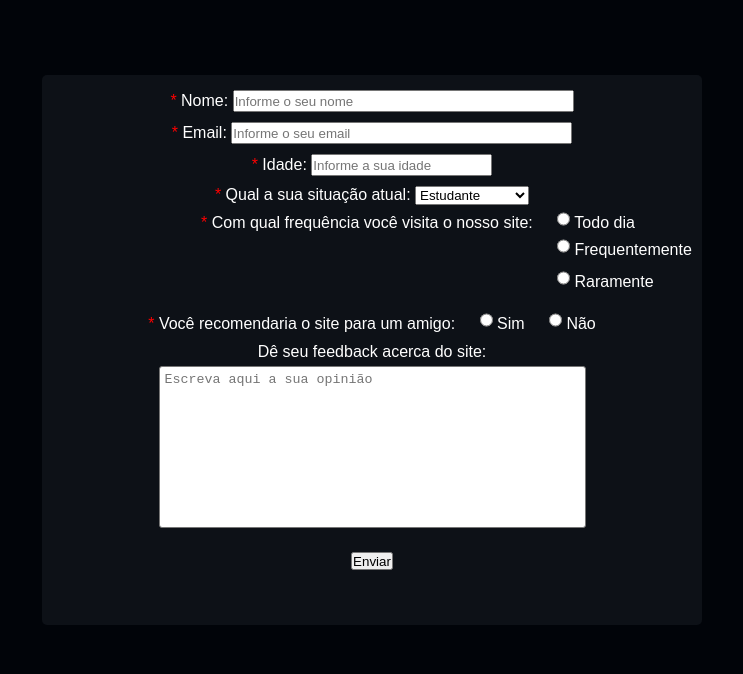
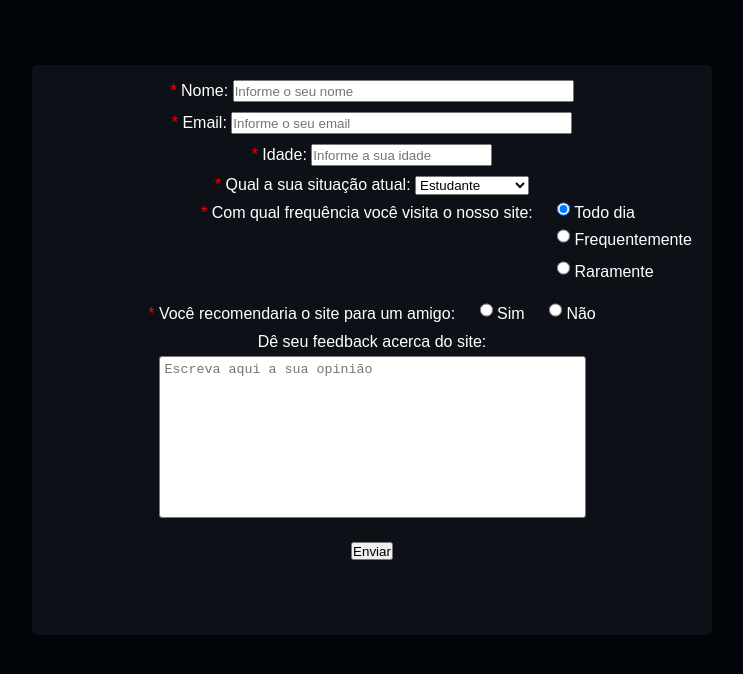
Before and after one commit to klucasnunes/Formulario-de-pesquisa, a plain HTML site: page index.html in a window 1280 px wide. Shown: the part 50-724 px from the top of the page, without its empty margins (268-1011 px from the left). Drawn offline with Linux system fonts and the light colour scheme.

Commit message:
alterações

```diff
--- a/index.html
+++ b/index.html
@@ -16,19 +16,16 @@
 
     <main>
         <article>
-            <p>
-
-            </p>
-            <p class="alinhado"><span>*</span> Nome:
+            <p class="alinhado"> <span>*</span> Nome:            <!-- CAMPO DE ENTRADA NOME DO USUÁRIO -->
                 <input type="text" name="txtNome" id="txtNome" placeholder="Informe o seu nome" size="40">
             </p>
-            <p class="alinhado"><span>*</span> Email:
+            <p class="alinhado"> <span>*</span> Email:          <!-- CAMPO DE ENTRADA EMAIL   -->
                 <input type="email" name="txtEmail" id="txtEmail" placeholder="Informe o seu email" size="40">
             </p>
-            <p class="alinhado" ><span>*</span> Idade:
+            <p class="alinhado" > <span>*</span> Idade:         <!-- CAMPO DE ENTRADA IDADE -->
                 <input type="number" name="txtIdade" id="txtIdade" placeholder="Informe a sua idade" size="40">
             </p>
-            <p class="alinhado" ><span>*</span> Qual a sua situação atual:
+            <p class="alinhado" > <span>*</span> Qual a sua situação atual:
                 <select name="situacao_atual" id="situacao_atual">
                     <option value="estudante">Estudante</option>
                     <option value="empregado">Empregado</option>
@@ -37,12 +34,12 @@
             </p>
             <p style="display: inline; margin-left: 154px;"><span>*</span> Com qual frequência você visita o nosso site:
 
-                    <p style="display: inline; margin-left: 10px;"><input type="radio" name="visita" id="todoDia"> Todo dia</p>
+                    <p style="display: inline; margin-left: 10px;"><input type="radio" name="visita" id="todoDia" checked> Todo dia</p>
                     <p style="margin-left: 510px;"><input type="radio" name="visita" id="frequentemente"> Frequentemente</p>
                     <p style="margin-left: 510px;"><input type="radio" name="visita" id="raramente"> Raramente </p>
 
             </p>
-            <p class="alinhado"><span>*</span> Você recomendaria o site para um amigo:
+            <p class="alinhado"> <span>*</span> Você recomendaria o site para um amigo:
                 <input style="margin-left: 20px;" type="radio" name="recomendacao" id="sim"> Sim
                 <input style="margin-left: 20px;" type="radio" name="recomendacao" id="nao"> Não
 
--- a/style/style.css
+++ b/style/style.css
@@ -30,6 +30,7 @@ article {
     width: 660px;
     height: 550px;
     margin-top: 10px;
+    padding: 10px;
 
 
     position: absolute;
```
